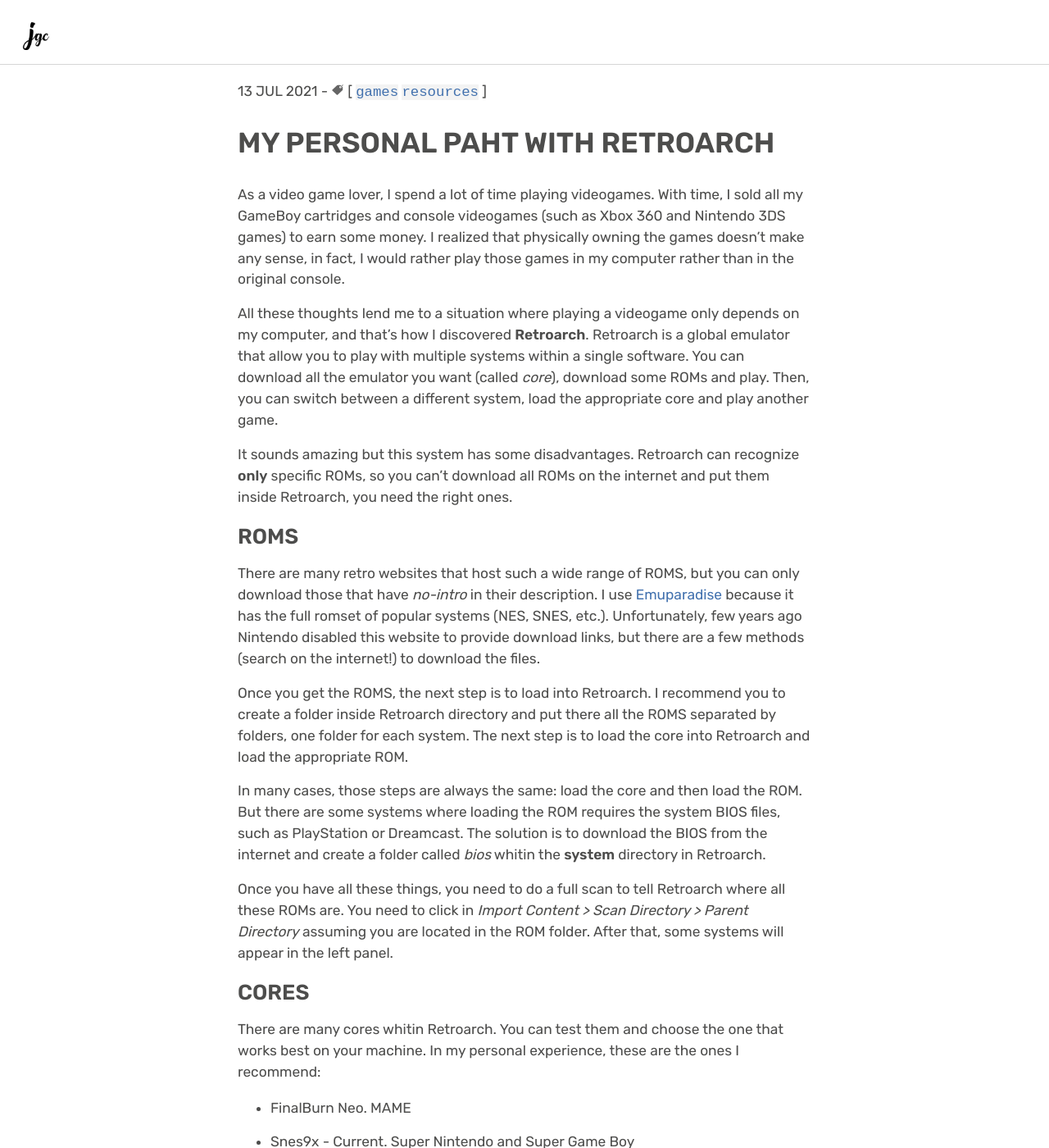
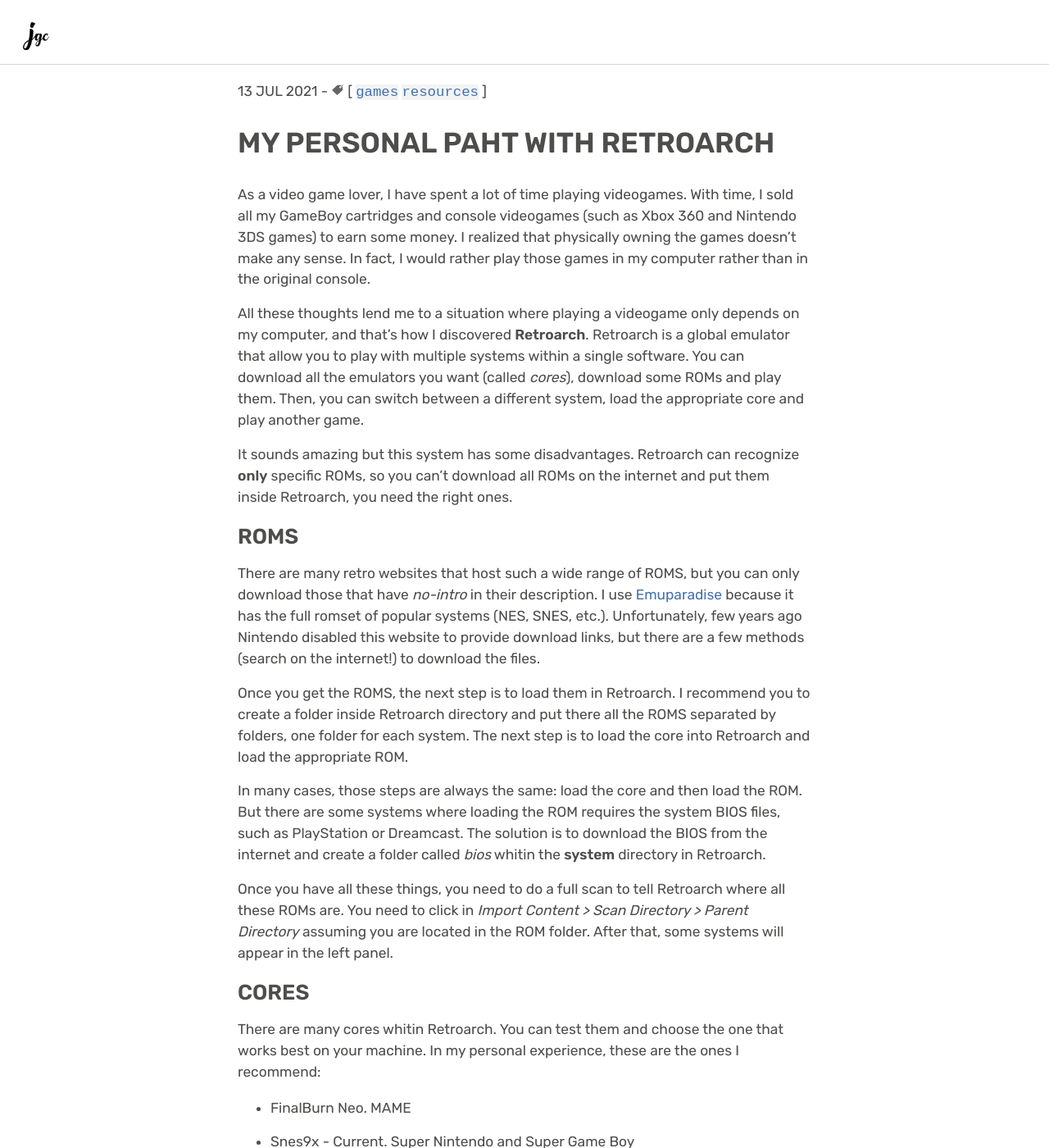
Before and after one commit to jgcarrillo/jekyll-personal-web, a Jekyll site: the page built from _posts/2021-07-13-my-personal-path-with-retroarch.md, in a window 1280 px wide and 1400 px high. Shown: the whole window at 82% size. Built offline with Jekyll 4.4.1, drawn with Linux system fonts in a browser that asks for light colours; some of the changed text lies outside the part shown.

Commit message:
FIX: typo Retroarch post

```diff
--- a/_posts/2021-07-13-my-personal-path-with-retroarch.md
+++ b/_posts/2021-07-13-my-personal-path-with-retroarch.md
@@ -7,9 +7,9 @@ tags: [games, resources]
 
 # MY PERSONAL PAHT WITH RETROARCH
 
-As a video game lover, I spend a lot of time playing videogames. With time, I sold all my GameBoy cartridges and console videogames (such as Xbox 360 and Nintendo 3DS games) to earn some money. I realized that physically owning the games doesn't make any sense, in fact, I would rather play those games in my computer rather than in the original console.
+As a video game lover, I have spent a lot of time playing videogames. With time, I sold all my GameBoy cartridges and console videogames (such as Xbox 360 and Nintendo 3DS games) to earn some money. I realized that physically owning the games doesn't make any sense. In fact, I would rather play those games in my computer rather than in the original console.
 
-All these thoughts lend me to a situation where playing a videogame only depends on my computer, and that's how I discovered **Retroarch**. Retroarch is a global emulator that allow you to play with multiple systems within a single software. You can download all the emulator you want (called _core_), download some ROMs and play. Then, you can switch between a different system, load the appropriate core and play another game.
+All these thoughts lend me to a situation where playing a videogame only depends on my computer, and that's how I discovered **Retroarch**. Retroarch is a global emulator that allow you to play with multiple systems within a single software. You can download all the emulators you want (called _cores_), download some ROMs and play them. Then, you can switch between a different system, load the appropriate core and play another game.
 
 It sounds amazing but this system has some disadvantages. Retroarch can recognize **only** specific ROMs, so you can't download all ROMs on the internet and put them inside Retroarch, you need the right ones.
 
@@ -17,7 +17,7 @@ It sounds amazing but this system has some disadvantages. Retroarch can recogniz
 
 There are many retro websites that host such a wide range of ROMS, but you can only download those that have _no-intro_ in their description. I use [Emuparadise](https://www.emuparadise.me/) because it has the full romset of popular systems (NES, SNES, etc.). Unfortunately, few years ago Nintendo disabled this website to provide download links, but there are a few methods (search on the internet!) to download the files.
 
-Once you get the ROMS, the next step is to load into Retroarch. I recommend you to create a folder inside Retroarch directory and put there all the ROMS separated by folders, one folder for each system. The next step is to load the core into Retroarch and load the appropriate ROM.
+Once you get the ROMS, the next step is to load them in Retroarch. I recommend you to create a folder inside Retroarch directory and put there all the ROMS separated by folders, one folder for each system. The next step is to load the core into Retroarch and load the appropriate ROM.
 
 In many cases, those steps are always the same: load the core and then load the ROM. But there are some systems where loading the ROM requires the system BIOS files, such as PlayStation or Dreamcast. The solution is to download the BIOS from the internet and create a folder called _bios_ whitin the **system** directory in Retroarch.
 
@@ -40,7 +40,7 @@ There are many cores whitin Retroarch. You can test them and choose the one that
 
 ## SHADERS AND OVERLAYS
 
-Retroarch gives you the ability to apply some graphic changes like scan lines. By default, Retroarch have very good shaders and overlays, but I recommend **Analog Shader Pack V3** and some overlays you can download if you search on Github.
+Retroarch gives you the ability to apply some graphic changes like scan lines. By default, Retroarch have very good shaders and overlays, but I recommend **Analog Shader Pack V3** and some overlays you can download if you search on GitHub.
 
 ## MAME
 
```
Also changed, not shown: other parts of _posts/2021-07-13-my-personal-path-with-retroarch.md (+1 -1 lines).
